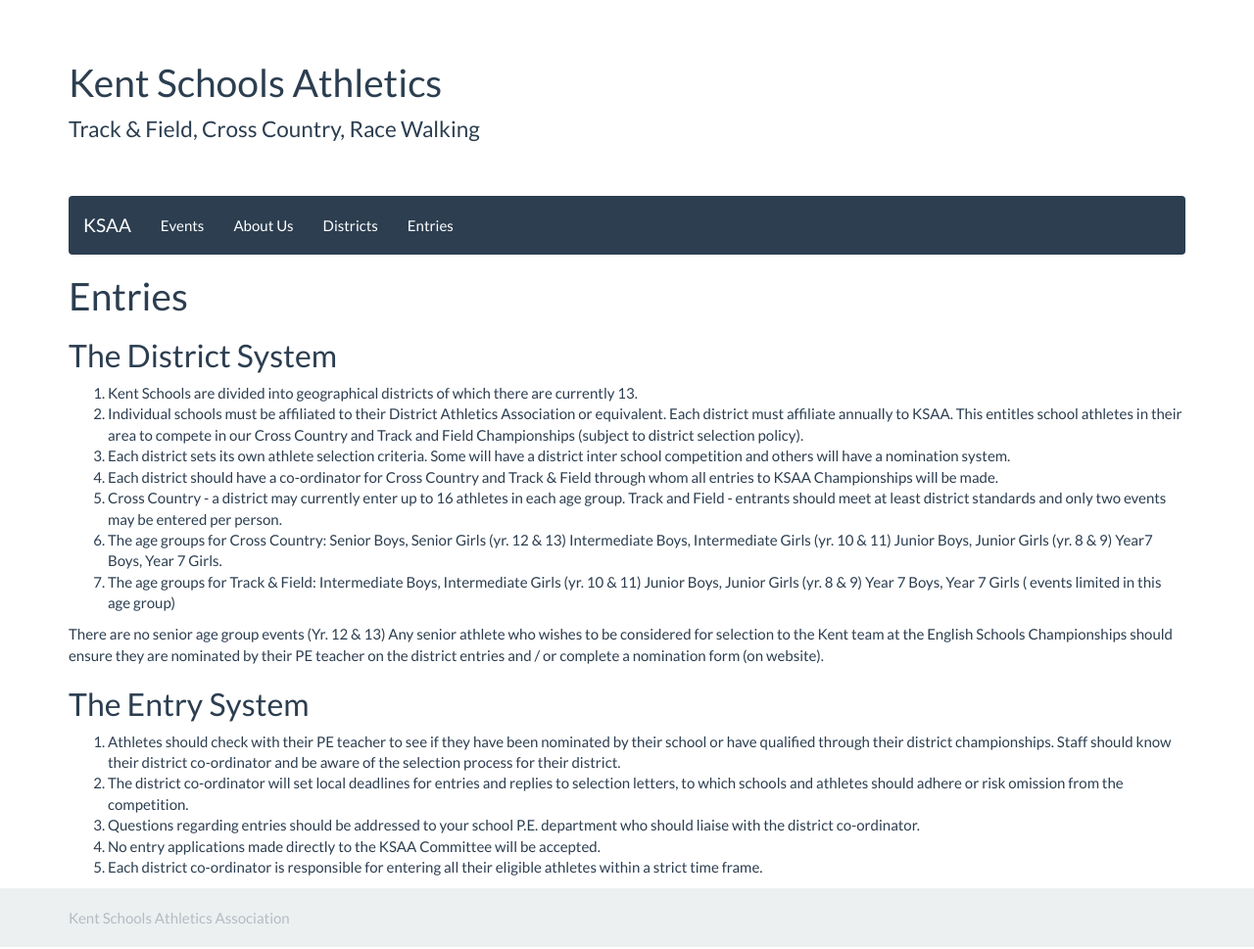
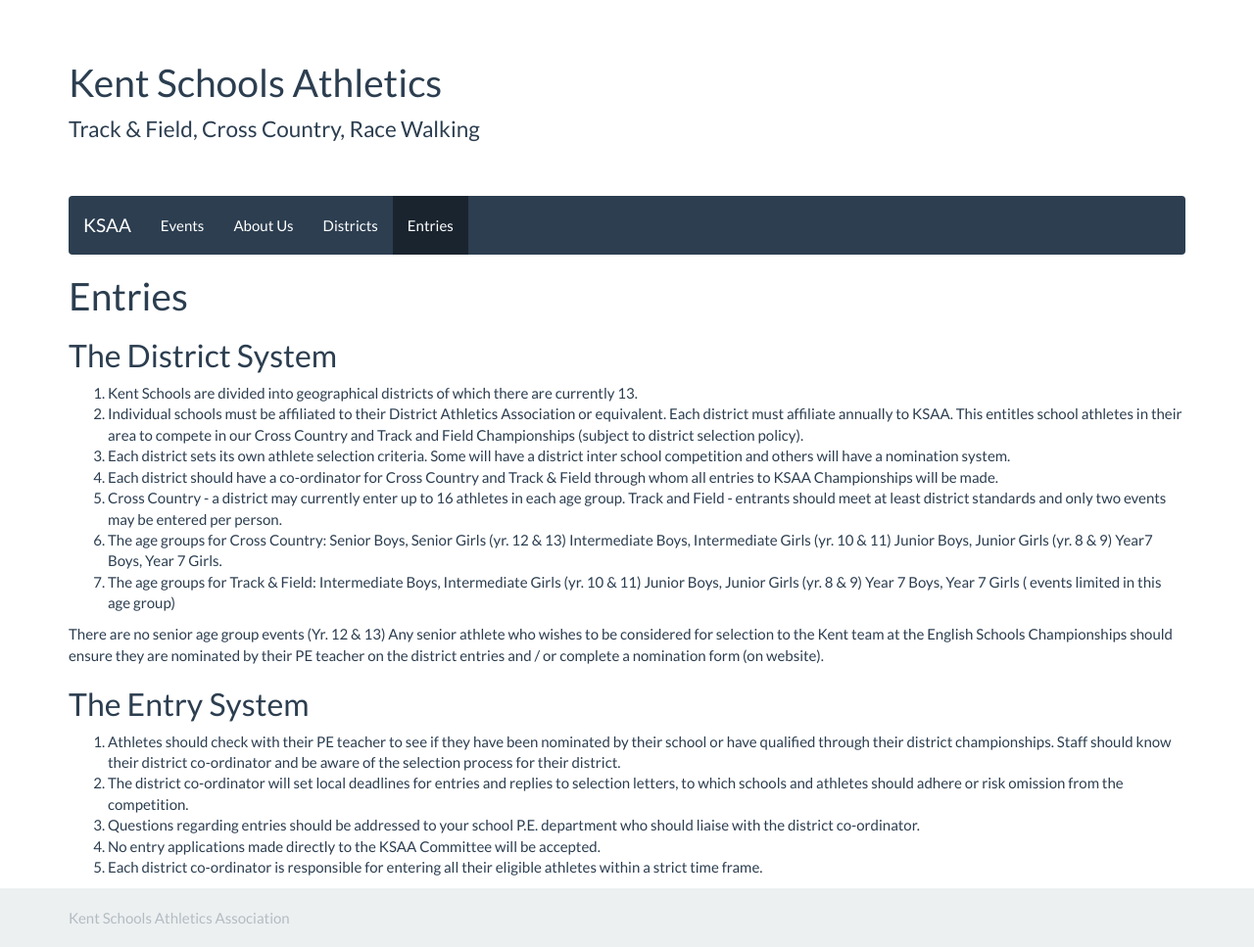
Before and after one commit to chrisnewark/chrisnewark.github.io, a Jekyll site: the page built from entries/index.md, in a window 1280 px wide. Shown: the whole page at 98% size. Built offline with Jekyll 4.4.1, drawn with Linux system fonts in a browser that asks for light colours; nearby versions of some CDN libraries.

Commit message:
Added nav current page highlighting

```diff
--- a/_includes/navigation.html
+++ b/_includes/navigation.html
@@ -14,9 +14,13 @@
             <ul class="nav navbar-nav">
                 {% assign pages = site.pages | sort:"navigation-position" | where:"display-in-navigation",true %}
                 {% for p in pages %}
-                    <li><a href="{{ p.url }}">{{ p.title }}</a></li>
+                <li class="{% if page.title == p.title %}active{% endif %}">
+                    <a href="{{ p.url }}">
+                        {{ p.title }}
+                        {% if page.title == p.title %}<span class="sr-only">(current)</span>{% endif %}
+                    </a>
+                </li>
                 {% endfor %}
-                <!--<li class="active"><a href="#">Home <span class="sr-only">(current)</span></a></li>-->
             </ul>
         </div>
     </div>
```
